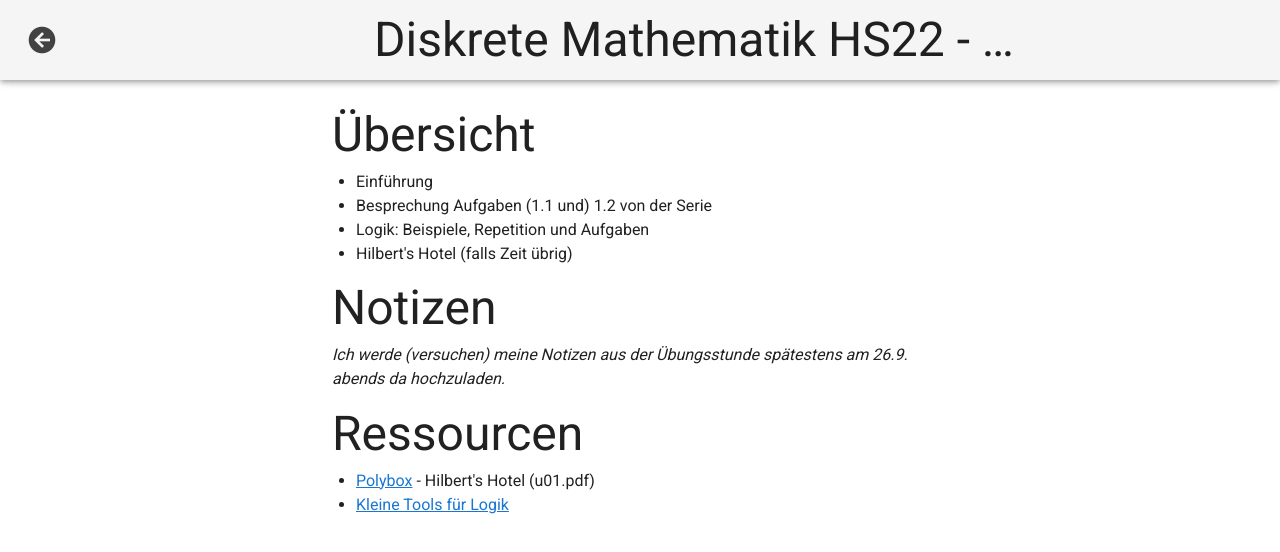
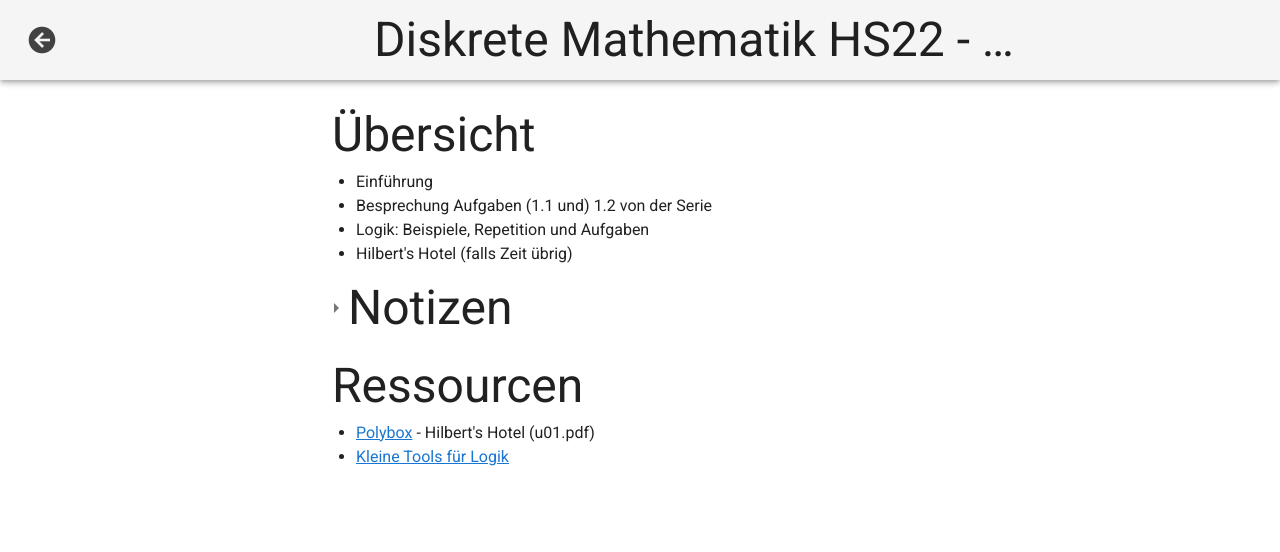
Before and after one commit to HumbleCatcher/eth-homepage, a Nuxt app: page /dm2022/week/1 in a window 1280 px wide. Shown: the top 552 px of the page. Built offline with nearby package versions, Linux system fonts and the light colour scheme.

Commit message:
add collapsible header component and use it to add notes

```diff
--- /dev/null
+++ b/components/CollapsibleHeader.vue
@@ -0,0 +1,51 @@
+<template>
+  <div>
+    <div
+      @click="active = !active"
+      class="d-flex ml-n2"
+      :class="`h${size}-margin`"
+      style="cursor: pointer"
+    >
+      <div
+        class="mt-2 d-flex justify-content-center align-center"
+        :class="{ active }"
+      >
+        <v-icon>mdi-menu-right</v-icon>
+      </div>
+      <component :is="`h${size}`" style="display: inline">
+        {{ text }}
+      </component>
+    </div>
+    <div v-if="active">
+      <slot />
+    </div>
+  </div>
+</template>
+
+<script lang="ts">
+import Vue from "vue";
+
+export default Vue.extend({
+  props: {
+    size: {
+      type: String,
+      required: true,
+    },
+    text: {
+      type: String,
+      required: true,
+    },
+  },
+  data() {
+    return {
+      active: false,
+    };
+  },
+});
+</script>
+
+<style lang="sass" scoped>
+.active
+  transform: rotate(90deg)
+  transition: .3s cubic-bezier(.25,.8,.5,1) 0s
+</style>
--- a/pages/dm2022/week/1.vue
+++ b/pages/dm2022/week/1.vue
@@ -7,11 +7,14 @@
       <li>Logik: Beispiele, Repetition und Aufgaben</li>
       <li>Hilbert's Hotel (falls Zeit übrig)</li>
     </ul>
-    <h3>Notizen</h3>
-    <i
-      >Ich werde (versuchen) meine Notizen aus der Übungsstunde spätestens am
-      26.9. abends da hochzuladen.</i
-    >
+    <collapsible-header size="3" text="Notizen" class="ma-0">
+      <embed
+        src="/notes/dm2022/week1.pdf"
+        type="application/pdf"
+        width="100%"
+        height="800px"
+      />
+    </collapsible-header>
     <h3>Ressourcen</h3>
     <ul>
       <li>
```
Also changed, not shown: 1 other file (tests, documents, lock files or other folders).
